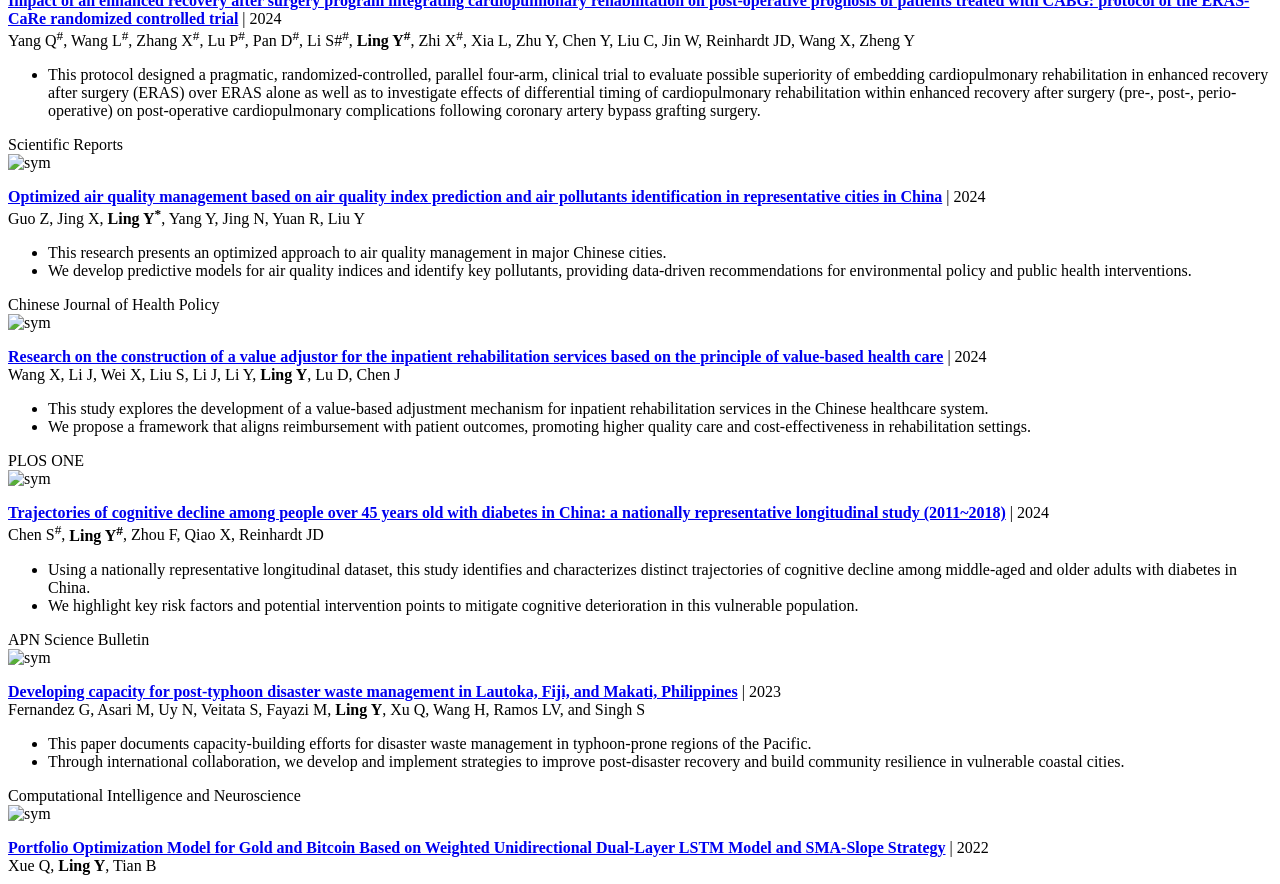
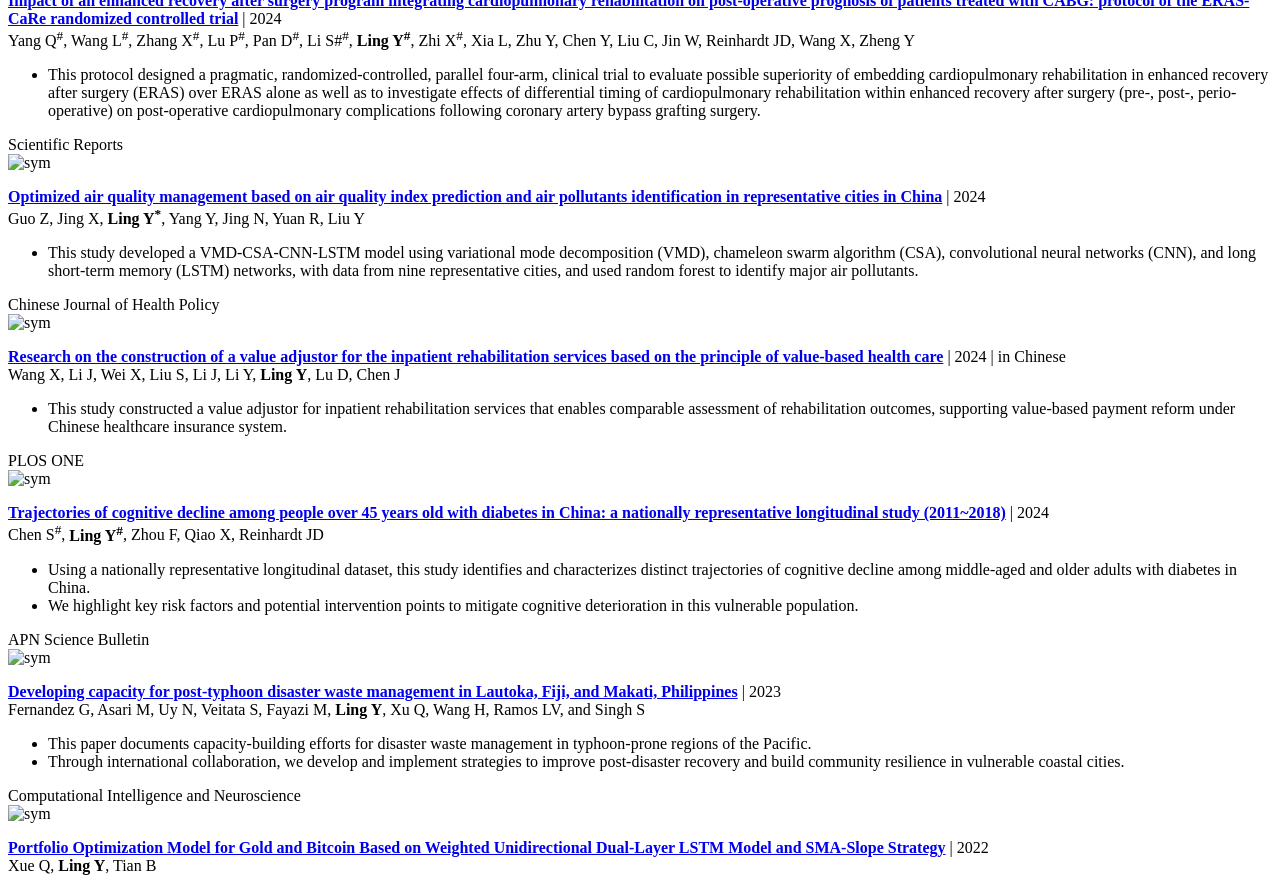
Before and after one commit to yuewei-ling/yuewei-ling.github.io, a Jekyll site: the page built from _pages/includes/pub.md, in a window 1280 px wide and 900 px high, scrolled down 3596 px, cut to the strip 16-900 px from the top of the window. Built offline with Jekyll 4.4.1, drawn with Linux system fonts in a browser that asks for light colours; our own code applies the rules of GitHub Pages for plain Markdown files; some of the changed text lies outside the part shown.

Commit message:
Update pub.md

```diff
--- a/_pages/includes/pub.md
+++ b/_pages/includes/pub.md
@@ -34,18 +34,16 @@ Yang Q<sup>#</sup>, Wang L<sup>#</sup>, Zhang X<sup>#</sup>, Lu P<sup>#</sup>, P
 
 [**Optimized air quality management based on air quality index prediction and air pollutants identification in representative cities in China**](https://doi.org/10.1038/s41598-024-68972-w) | 2024<br/>
 Guo Z, Jing X, **Ling Y<sup>*</sup>**, Yang Y, Jing N, Yuan R, Liu Y
-- This research presents an optimized approach to air quality management in major Chinese cities.
-- We develop predictive models for air quality indices and identify key pollutants, providing data-driven recommendations for environmental policy and public health interventions.
+- This study developed a VMD-CSA-CNN-LSTM model using variational mode decomposition (VMD), chameleon swarm algorithm (CSA), convolutional neural networks (CNN), and long short-term memory (LSTM) networks, with data from nine representative cities, and used random forest to identify major air pollutants.
 </div>
 </div>
 
-<div class='paper-box'><div class='paper-box-image'><div><div class="badge">Chinese Journal of Health Policy</div><img src='../../images/Chinese-Journal-of-Health-Policy.PNG' alt="sym" width="100%"></div></div>
+<div class='paper-box'><div class='paper-box-image'><div><div class="badge">Chinese Journal of Health Policy</div><img src='../../images/CN_Rehab.png' alt="sym" width="100%"></div></div>
 <div class='paper-box-text' markdown="1">
 
-[**Research on the construction of a value adjustor for the inpatient rehabilitation services based on the principle of value-based health care**](https://doi.org/10.1371/journal.pone.0299316) | 2024<br/>
+[**Research on the construction of a value adjustor for the inpatient rehabilitation services based on the principle of value-based health care**](http://journal.healthpolicy.cn/html/20240307.htm) | 2024 | in Chinese<br/>
 Wang X, Li J, Wei X, Liu S, Li J, Li Y, **Ling Y**, Lu D, Chen J
-- This study explores the development of a value-based adjustment mechanism for inpatient rehabilitation services in the Chinese healthcare system.
-- We propose a framework that aligns reimbursement with patient outcomes, promoting higher quality care and cost-effectiveness in rehabilitation settings.
+- This study constructed a value adjustor for inpatient rehabilitation services that enables comparable assessment of rehabilitation outcomes, supporting value-based payment reform under Chinese healthcare insurance system.
 </div>
 </div>
 
```
Also changed, not shown: other parts of _pages/includes/pub.md (+1 -1 lines), images/CN_Rehab.png (added), images/Chinese-Journal-of-Health-Policy.PNG (deleted).
